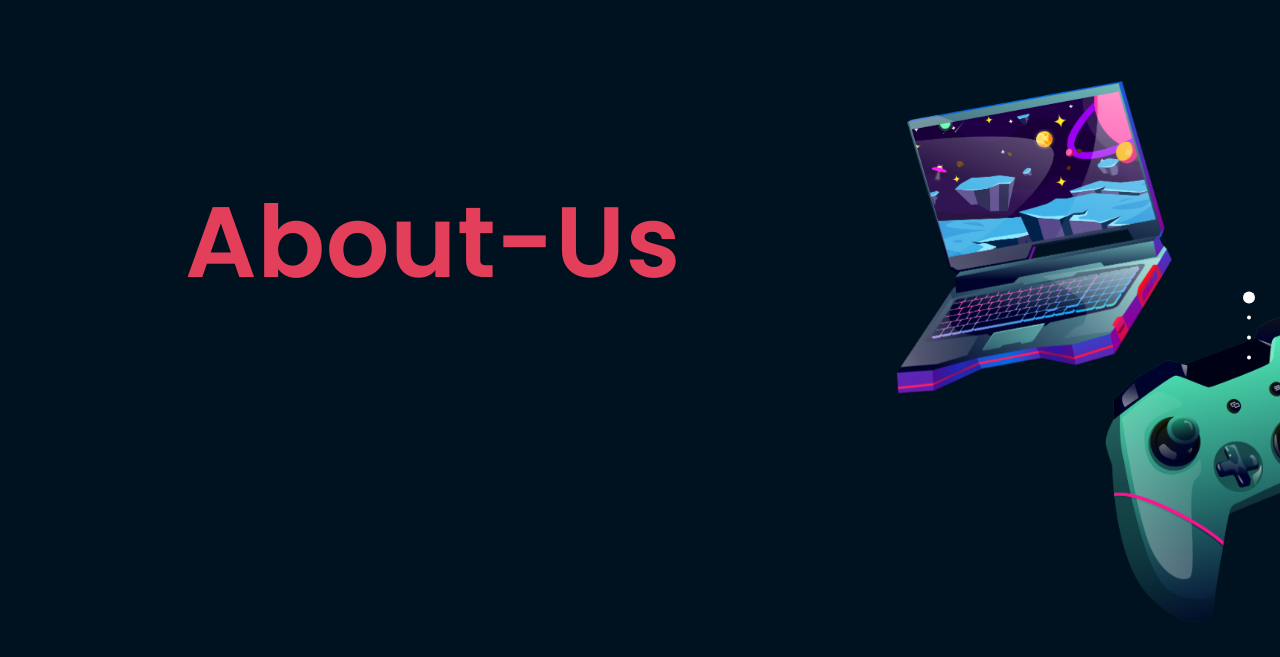
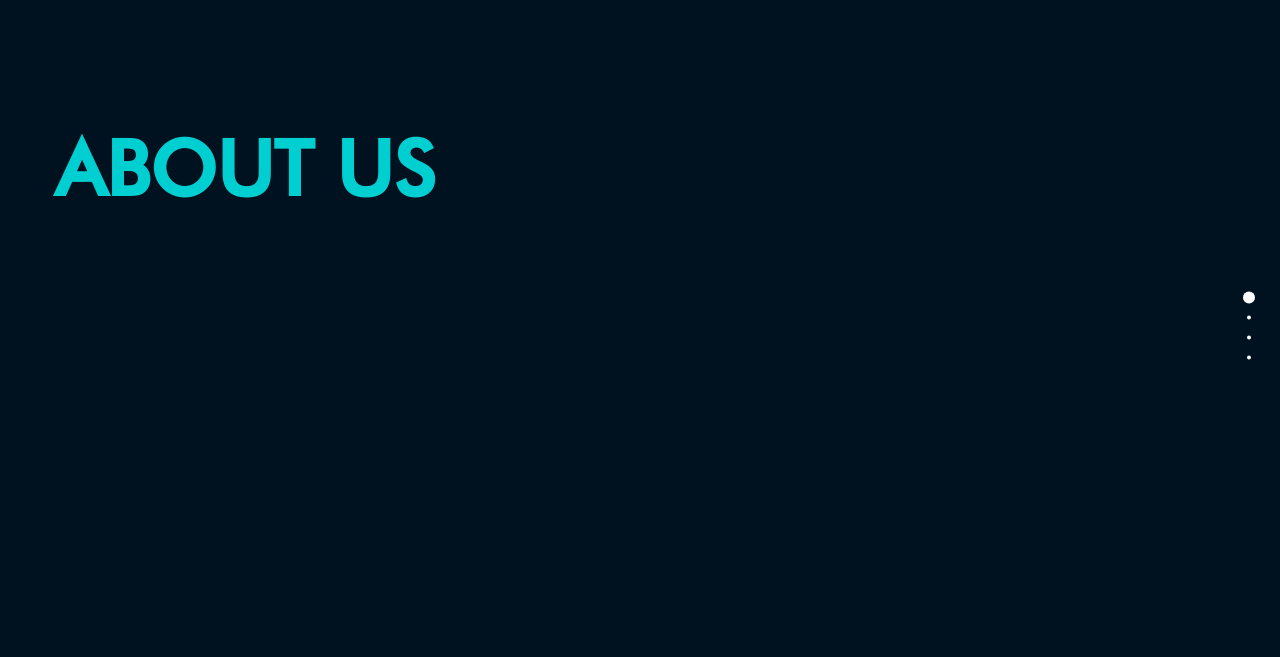
Before and after one commit to this-ved-dev/Gaming_UI, a plain HTML site: page about.html in a window 1280 px wide. Shown: the part 73-730 px from the top of the page. Drawn offline with nearby package versions, Linux system fonts and the light colour scheme; a web font is replaced by a local one.

Commit message:
changes by jash

```diff
--- a/about.html
+++ b/about.html
@@ -44,13 +44,13 @@
 
             <section>
                 <div class="page_title">
-                    <h2>About-Us</h2>
+                    <h2>ABOUT US</h2>
                 </div>
-                <div>
+                <!-- <div>
                     <img class="ctrl_img" src="img/controller-cover.png" alt="">
                     <img class="lap_img" src="img/laptop-cover.png" alt="">
 
-                </div>
+                </div> -->
             </section>
 
         </div>
--- a/css/about.css
+++ b/css/about.css
@@ -148,23 +148,26 @@ input[type="checkbox"] {
 
 .page_title {
     /* background: url(/Gaming_UI/img/Untitled\ design.png) no-repeat center center / cover; */
-    background-size: 900px;
-    color: rgb(228, 63, 90);
-    letter-spacing: 0.65px;
+    /* background-size: 900px;     */
+    color: rgba(0, 255, 255, 0.8);
+    /* letter-spacing: 0.65px; */
     text-align: left;
     position: relative;
-    min-height: 250px;
-    padding-top: 200px;
+    /* min-height: 250px; */
+    padding-top: 105px;
     line-height: 5px;
     box-sizing: border-box;
     display: block;
-    padding-left: 185px;
+    padding-left: 55px;
 
 }
 .page_title h2{
-    font-size: 100px;
-    line-height: 50px;
+    /* font-size: 100px; */
+    font-size: 6vw;
+    /* line-height: 50px; */
     font-weight: 600;
+    font-family: Futura;
+    position: relative;
 }
 .ctrl_img {
     /* text-align: right; */
@@ -197,31 +200,31 @@ input[type="checkbox"] {
     text-align: center;
     justify-content: center;
 }
-.gtk{
+/* .gtk{
     width: 500px;
     right: 1000px;
-}
+} */
 
-.gtk h1 {
-    /* padding: 120px 0; */
-    /* position: relative; */
+/* .gtk h1 {
+    padding: 120px 0;
+    position: relative;
     text-align: left;
     line-height: 32px;
     color: cyan;
-    /* letter-spacing: 0.64px;     */
+    letter-spacing: 0.64px;
     font-weight: 100px;
-    /* width: 550px; */
-    /* padding-left: 90px; */
+    width: 550px;
+    padding-left: 90px;
     font-size: 50px;
     font-weight: 400;
     color: white;
 
     letter-spacing: 1.2px;
     text-transform: uppercase;
-    /* left: 100px; */
+    left: 100px;
 
-}
-.gtk h2{
+} */
+/* .gtk h2{
     margin-top: 20px;
     line-height: 32px;
     color: cyan;
@@ -232,10 +235,10 @@ input[type="checkbox"] {
     padding-left: 190px;
     font-weight: 600;
     padding-top: 40px;
-    /* width: 600px;
-    left: 100px; */
+    width: 600px;
+    left: 100px;
 
-}
+} */
 
 .mission h1{
     color: cyan;
@@ -314,7 +317,7 @@ input[type="checkbox"] {
 .card {
     width:300px;
     height: 450px;
-    border-radius: 50px;
+    border-radius: 15px;
     background: #fff;
     /* background: linear-gradient(225deg, #001322, #00101d); */
     background:#001220;
@@ -325,7 +328,7 @@ input[type="checkbox"] {
     /* transition: all 1s ease-in-out; */
 }
 .card-deck .card{
-    margin-right: 75px;
+    margin-right: 70px;
 }
 /* .photo{ */
     /* box-shadow: 6px 6px 12px #b8b9be,-6px -6px 12px #fff!important; */
@@ -406,7 +409,25 @@ input[type="checkbox"] {
     /* box-shadow: inset 2px 2px 5px #b8b9be,inset -3px -3px 7px #fff!important; */
     /* padding-top: 15px; */
     margin-top: 20px;
+
 }
+/* .img-outter{
+
+    border: 2px solid yellow;
+    border-radius: 50%;
+    width: 250px;
+    height: 250px;
+    box-shadow: inset 2px 2px 5px #b8b9be,inset -3px -3px 7px #fff!important;
+} */
+/* .img-inner{
+    border: 4px solid purple;
+    border-radius: 50%;
+     box-shadow: inset 2px 2px 5px #b8b9be,inset -3px -3px 7px #fff!important;
+    box-shadow: ;
+    padding-left: 50px;
+    border-radius: ;
+    box-shadow: rgb(184, 185, 190) 2px 2px 5px 0px inset, rgb(255, 255, 255) -3px -3px 7px 0px inset;
+} */
 
 .section4 {
     /* background-image: url(../img/layered-mirror.svg); */
```
Also changed, not shown: img/abt.png (added).
